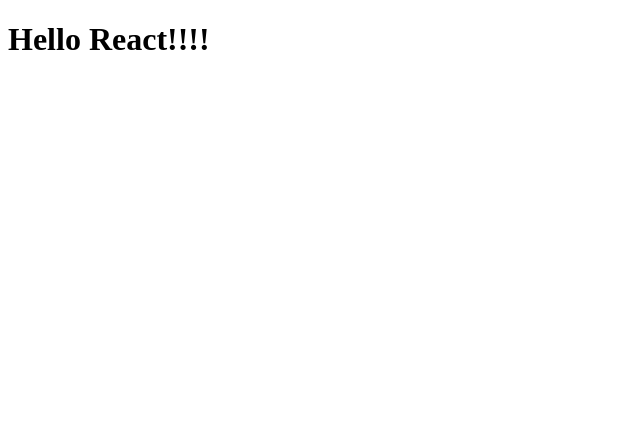
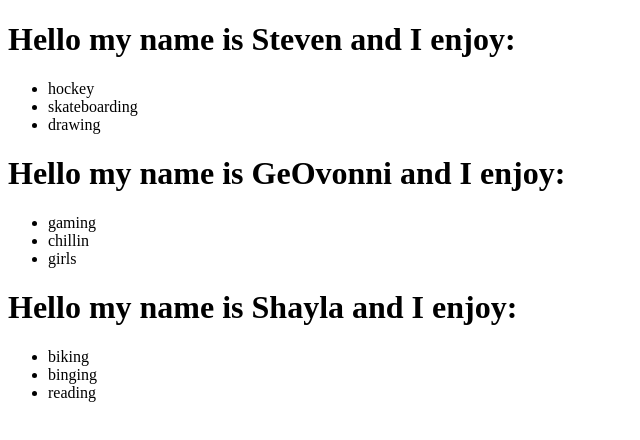
Before and after one commit to StevenSJones/ss-jones-portfolio, a React (Create React App) app: page / in a window 1280 px wide. Shown: the top 440 px of the page, without its empty margins (0-640 px from the left). Built offline with nearby package versions, Linux system fonts and the light colour scheme.

Commit message:
I added a new component that houses what IEnjoy and placed it in a dir called IEnjoy.js. I reused the HelloReact component as well as the IEnjoy component and successfully got them all on the page in the browser.

```diff
--- a/package.json
+++ b/package.json
@@ -7,6 +7,7 @@
     "@testing-library/react": "^11.1.0",
     "@testing-library/user-event": "^12.1.10",
     "react": "^17.0.1",
+    "react-bootstrap": "^1.4.0",
     "react-dom": "^17.0.1",
     "react-scripts": "4.0.1",
     "web-vitals": "^0.2.4"
--- a/src/App.js
+++ b/src/App.js
@@ -1,18 +1,23 @@
 import React from "react";
 import HelloReact from "./components/HelloReact";
-
-function App() {
-  return <HelloReact/>;
-}
-
-
-export default App;
+import Enjoy from "./components/IEnjoy";
 
 
 
+function App() {
+  return (
+    <>
+      <HelloReact name="Steven"/>
+      <Enjoy fav1="hockey" fav2="skateboarding" fav3="drawing" />
+      <HelloReact name="GeOvonni"/>
+      <Enjoy fav1="gaming" fav2="chillin" fav3="girls" />
+      <HelloReact name="Shayla"/>
+      <Enjoy fav1="biking" fav2="binging" fav3="reading" />
+    </>
+  );
+}
 
-
-
+export default App;
 
 // function App() {
 //   return <tick/>;
--- a/src/components/HelloReact.js
+++ b/src/components/HelloReact.js
@@ -1,7 +1,10 @@
 import React from "react";
 
-function HelloReact() {
-    return <h1>Hello React!!!!</h1>;
+
+export default function HelloReact(props) {
+    return (
+    <>
+    <h1>Hello my name is {props.name} and I enjoy:</h1>
+    </>
+    );
 }
-
-export default HelloReact;
--- /dev/null
+++ b/src/components/IEnjoy.js
@@ -0,0 +1,13 @@
+import React from "react";
+
+export default function Enjoy(props) {
+    return (
+    <>
+    <ul>
+        <li>{props.fav1}</li>
+        <li>{props.fav2}</li>
+        <li>{props.fav3}</li>
+    </ul>
+    </>
+    );
+}
```
Also changed, not shown: 2 other files (tests, documents, lock files or other folders).
